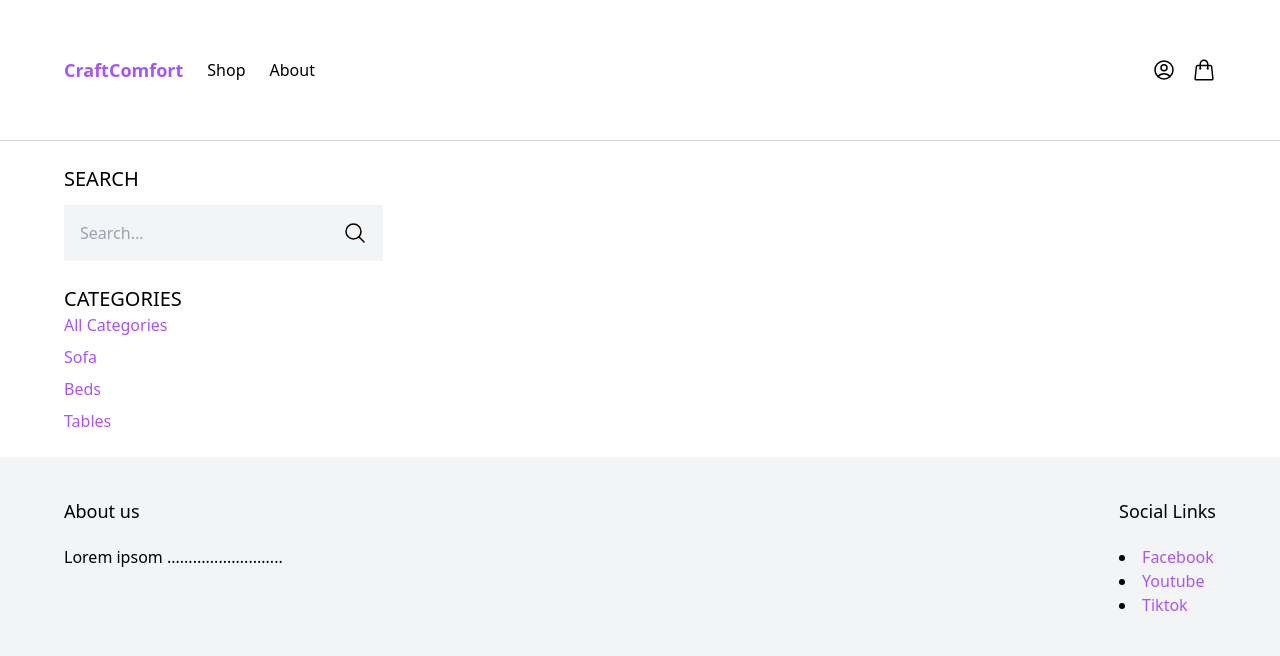
After one commit to shrestha-kiran/CraftedComfort_django_ecommerce_website, a Django app: page /shop/ in a window 1280 px wide. The commit adds this page. Shown: the top 656 px of the page. Run offline with Django 5.2, Linux system fonts and the light colour scheme; data that the repository does not hold is empty; some libraries are stand-ins or nearby versions.

Commit message:
Created a sample product page, added a sidebar with search and category options

```diff
--- a/core/urls.py
+++ b/core/urls.py
@@ -17,7 +17,15 @@ Including another URLconf
 from django.contrib import admin
 from django.urls import path, include
 
+from craftedcomfort.views import frontpage, shop
+from product.views import product
+
 urlpatterns = [
     path('admin/', admin.site.urls),
-    path('', include('craftedcomfort.urls')),
+
+    path('', frontpage, name='frontpage'),
+    path('shop/', shop, name='shop'),
+
+    path('product/', product, name='product')
+
 ]
--- a/craftedcomfort/templates/craftedcomfort/base.html
+++ b/craftedcomfort/templates/craftedcomfort/base.html
@@ -13,7 +13,7 @@
             >CraftComfort</a
           >
           <ul class="flex items-center space-x-6">
-            <li><a href="#">Shop</a></li>
+            <li><a href="{% url 'shop' %}">Shop</a></li>
             <li><a href="#">About</a></li>
           </ul>
         </div>
--- /dev/null
+++ b/craftedcomfort/templates/craftedcomfort/shop.html
@@ -0,0 +1,69 @@
+{% extends "craftedcomfort/base.html" %} {% block content %}
+
+<div class="max-w-6xl mx-auto flex flex-wrap items-start py-6 px-6 xl:px-0">
+  <div class="filters w-full lg:w-1/4">
+    <h3 class="mb-3 text-xl uppercase">Search</h3>
+    <form action="">
+      <div class="flex">
+        <input
+          type="text"
+          class="p-4 bg-gray-100 border-0"
+          placeholder="Search..."
+        />
+        <button class="p-4 bg-gray-100 border-0">
+          <svg
+            xmlns="http://www.w3.org/2000/svg"
+            fill="none"
+            viewBox="0 0 24 24"
+            stroke-width="1.5"
+            stroke="currentColor"
+            class="w-6 h-6"
+          >
+            <path
+              stroke-linecap="round"
+              stroke-linejoin="round"
+              d="m21 21-5.197-5.197m0 0A7.5 7.5 0 1 0 5.196 5.196a7.5 7.5 0 0 0 10.607 10.607Z"
+            />
+          </svg>
+        </button>
+      </div>
+    </form>
+    <h3 class="mt-6 text-xl uppercase">Categories</h3>
+    <ul class="space-y-2">
+      <li><a href="#" class="text-purple-500">All Categories</a></li>
+      <li><a href="#" class="text-purple-500">Sofa</a></li>
+      <li><a href="#" class="text-purple-500">Beds</a></li>
+      <li><a href="#" class="text-purple-500">Tables</a></li>
+    </ul>
+  </div>
+  <div class="products w-full lg:w-3/4 -mt-4 flex items-center flex-wrap">
+    {% for product in products %}
+    <div class="w-full md:w-1/3 xl:w-1/4 p-6">
+      <a href="#">
+        <img src="" alt="" class="rounded-xl hover:shadow-lg" />
+      </a>
+      <div class="pt-3 flex items-center justify-between">
+        <a href="#">{{ product.name }}</a>
+        <a href="#" class="text-purple-500 hover:text-purple-800">
+          <svg
+            xmlns="http://www.w3.org/2000/svg"
+            fill="none"
+            viewBox="0 0 24 24"
+            stroke-width="1.5"
+            stroke="currentColor"
+            class="w-6 h-6"
+          >
+            <path
+              stroke-linecap="round"
+              stroke-linejoin="round"
+              d="M15.75 10.5V6a3.75 3.75 0 1 0-7.5 0v4.5m11.356-1.993 1.263 12c.07.665-.45 1.243-1.119 1.243H4.25a1.125 1.125 0 0 1-1.12-1.243l1.264-12A1.125 1.125 0 0 1 5.513 7.5h12.974c.576 0 1.059.435 1.119 1.007ZM8.625 10.5a.375.375 0 1 1-.75 0 .375.375 0 0 1 .75 0Zm7.5 0a.375.375 0 1 1-.75 0 .375.375 0 0 1 .75 0Z"
+            />
+          </svg>
+        </a>
+      </div>
+      <p class="pt-1 text-grey-400">$99.99</p>
+    </div>
+    {% endfor %}
+  </div>
+</div>
+{% endblock %}
--- a/craftedcomfort/views.py
+++ b/craftedcomfort/views.py
@@ -1,7 +1,6 @@
 from django.shortcuts import render
 
 # Create your views here.
-
 from product.models import Product, Category
 
 
@@ -9,3 +8,8 @@ def frontpage(request):
     products = Product.objects.all()[0:8]
 
     return render(request, 'craftedcomfort/frontpage.html', {'products': products})
+
+def shop(request):
+    products = Product.objects.all()
+
+    return render(request, 'craftedcomfort/shop.html', {'products': products})
--- a/product/views.py
+++ b/product/views.py
@@ -1,3 +1,7 @@
 from django.shortcuts import render
 
 # Create your views here.
+
+
+def product(request):
+    return render(request, 'product/product.html')
```
Also changed, not shown: craftedcomfort/urls.py (deleted, +0 -7 lines), product/templates/product/product.html (added, +24 -0 lines).
